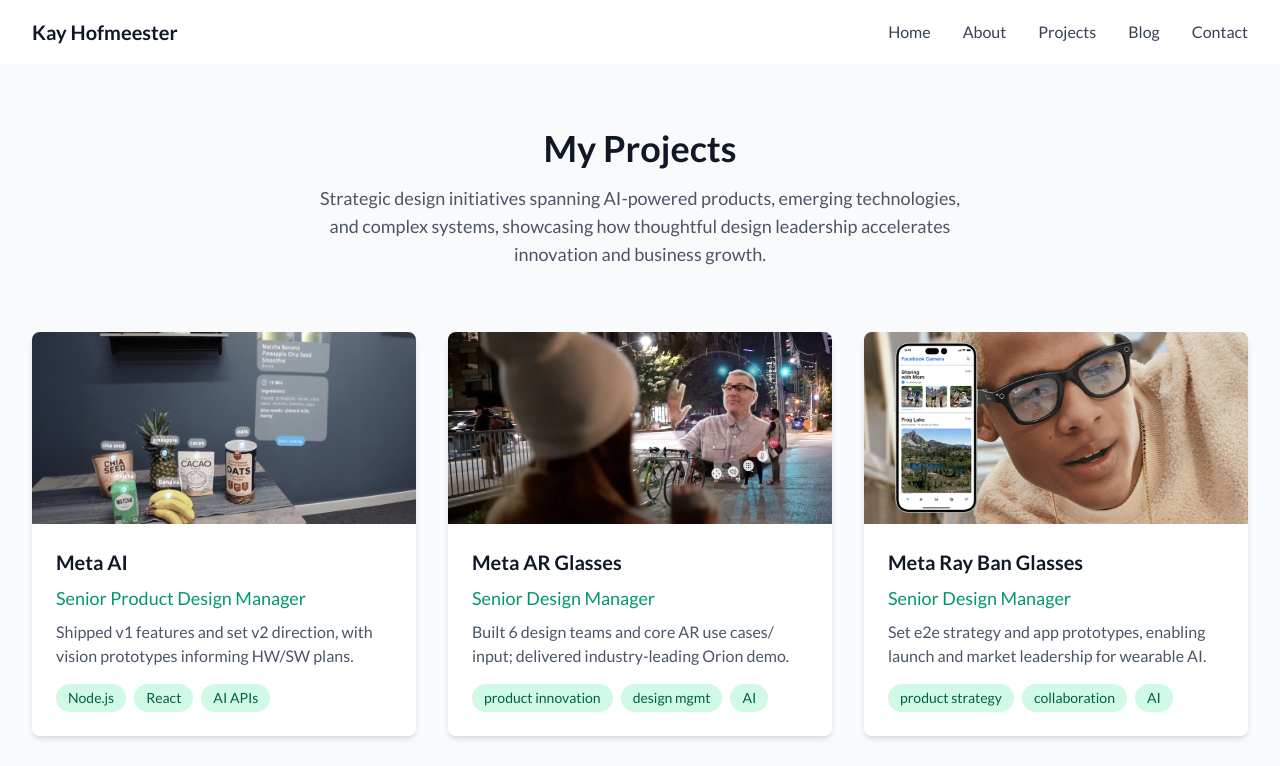
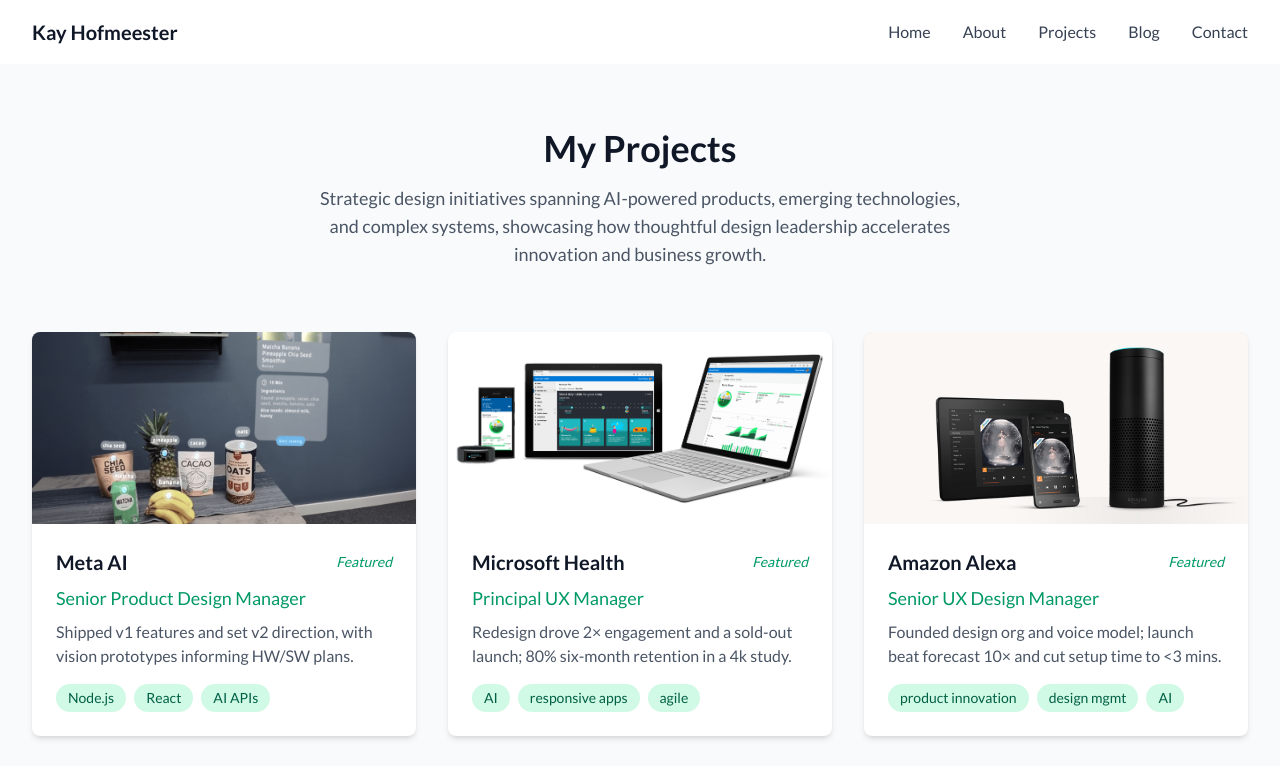
Before and after one commit to Kayhofm/Portfolio02, a Next.js app: page /projects in a window 1280 px wide. Shown: the top 766 px of the page. Built offline with nearby package versions, Linux system fonts and the light colour scheme.

Commit message:
Sorted featured projects

```diff
--- a/src/app/page.tsx
+++ b/src/app/page.tsx
@@ -38,6 +38,7 @@
                 github={project.frontmatter.github}
                 demo={project.frontmatter.demo}
                 slug={project.slug}
+                featured={project.frontmatter.featured}
               />
               ))
             ) : (
@@ -160,7 +161,7 @@
           </p>
           <div className="flex flex-col sm:flex-row gap-4 justify-center">
             <a
-              href="mailto:kayhof@outlook.com"
+              href="/contact"
               className="bg-emerald-600 text-white px-8 py-3 rounded-lg font-medium hover:bg-emerald-700 transition-colors"
             >
               Get In Touch
--- a/src/app/projects/page.tsx
+++ b/src/app/projects/page.tsx
@@ -3,6 +3,16 @@
 
 export default async function ProjectsPage() {
   const projects = await getContentData('projects')
+
+  // Sort projects to show featured first, then by date
+  const sortedProjects = projects.sort((a, b) => {
+    // Featured projects first
+    if (a.frontmatter.featured && !b.frontmatter.featured) return -1
+    if (!a.frontmatter.featured && b.frontmatter.featured) return 1
+
+    // Then sort by date (newest first)
+    return new Date(b.frontmatter.date).getTime() - new Date(a.frontmatter.date).getTime()
+  })
 
   return (
     <div className="min-h-screen bg-gray-50 dark:bg-gray-900 py-16">
@@ -18,9 +28,9 @@
         </div>
 
         {/* Projects Grid */}
-        {projects.length > 0 ? (
+        {sortedProjects.length > 0 ? (
           <div className="grid grid-cols-1 md:grid-cols-2 lg:grid-cols-3 gap-8">
-            {projects.map((project) => (
+            {sortedProjects.map((project) => (
               <ProjectCard
                 key={project.slug}
                 title={project.frontmatter.title}
@@ -28,10 +38,11 @@
                 description={project.frontmatter.description}
                 image={project.frontmatter.image}
                 imageCrop={project.frontmatter.imageCrop}
-                tech={project.frontmatter.tech || []}
+                tech={project.frontmatter.tech}
                 github={project.frontmatter.github}
                 demo={project.frontmatter.demo}
                 slug={project.slug}
+                featured={project.frontmatter.featured}
               />
             ))}
           </div>
@@ -75,7 +86,7 @@
         )}
 
         {/* Call to Action */}
-        {projects.length > 0 && (
+        {sortedProjects.length > 0 && (
           <div className="mt-16 text-center">
             <div className="bg-white dark:bg-gray-800 rounded-lg shadow-sm p-8">
               <h2 className="text-2xl font-bold text-gray-900 dark:text-white mb-4">
@@ -85,7 +96,7 @@
                 I'm always open to discussing new opportunities and exciting projects.
               </p>
               <a
-                href="mailto:your.email@example.com"
+                href="/contact"
                 className="bg-emerald-600 text-white px-8 py-3 rounded-lg font-medium hover:bg-emerald-700 transition-colors inline-block"
               >
                 Get In Touch
--- a/src/components/ProjectCard.tsx
+++ b/src/components/ProjectCard.tsx
@@ -11,6 +11,7 @@
   demo?: string
   slug: string
   imageCrop?: 'top' | 'center' | 'bottom' | 'contain'
+  featured?: boolean
 }
 
 export default function ProjectCard({
@@ -22,7 +23,8 @@
   github,
   demo,
   slug,
-  imageCrop = 'center'
+  imageCrop = 'center',
+  featured = false
 }: ProjectCardProps) {
   const cropClass = {
     'top': 'object-cover object-top',
@@ -56,9 +58,16 @@
 
         {/* Project Content */}
         <div className="p-6">
-          <h3 className="text-xl font-semibold text-gray-900 dark:text-white mb-2">
-            {title}
-          </h3>
+          <div className="flex items-center justify-between mb-2">
+            <h3 className="text-xl font-semibold text-gray-900 dark:text-white">
+              {title}
+            </h3>
+            {featured && (
+              <span className="text-sm font-medium text-emerald-600 dark:text-emerald-400 italic">
+                Featured
+              </span>
+            )}
+          </div>
 
           {role && (
             <p className="text-lg font-medium text-emerald-600 dark:text-emerald-400 mb-2">
--- a/src/content/projects/amazon-alexa.mdx
+++ b/src/content/projects/amazon-alexa.mdx
@@ -9,7 +9,7 @@
 date: "2015-06-30"
 ---
 
-## Defining User Experience for New Product Category
+## Defining the User Experience for a New Product Category
 
 <ImageGallery>
   <div>
@@ -35,7 +35,7 @@
   </div>
 </ImageGallery>
 
-## Building Market-Leading Experiences
+## 1. Building Market-Leading Experiences
 <br />
 
 <ImageGallery>
@@ -145,7 +145,7 @@
   />
 </ImageGallery>
 
-## Voice of Alexa
+## 2. Voice of Alexa
 
 <ImageGallery>
   <div>
@@ -235,7 +235,7 @@
   />
 </ImageGallery>
 
-## Voice User Interface
+## 3. Voice User Interface
 
 <ImageGallery>
   <div>
@@ -364,7 +364,7 @@
   />
 </ImageGallery>
 
-## Device Set-Up
+## 4. Device Set-Up
 
 <ImageGallery>
   <div>
```
Lines whose indentation alone changed are shown as unchanged.
